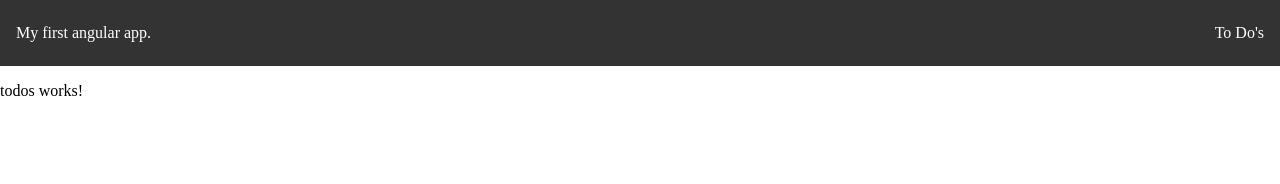
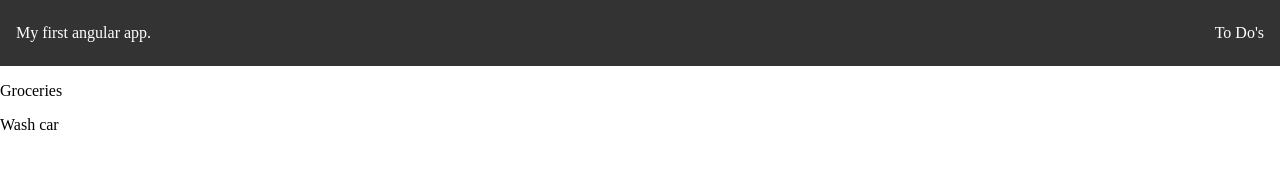
Before and after one commit to suffle-girl/first-angular-app, an Angular app: page /todos in a window 1280 px wide. Shown: the top 184 px of the page. Built offline with nearby package versions, Linux system fonts and the light colour scheme.

Commit message:
Angular services.

```diff
--- /dev/null
+++ b/src/app/components/todo-item/todo-item.component.html
@@ -0,0 +1 @@
+<p>todo-item works!</p>
--- /dev/null
+++ b/src/app/model/todo.type.ts
@@ -0,0 +1,6 @@
+export type Todo = {
+  userId: number;
+  completed: boolean;
+  title: string;
+  id: number;
+};
--- /dev/null
+++ b/src/app/services/todos.service.ts
@@ -0,0 +1,23 @@
+import { Injectable } from '@angular/core';
+import { Todo } from '../model/todo.type';
+
+@Injectable({
+  providedIn: 'root',
+})
+export class TodosService {
+  toDoitems: Array<Todo> = [
+    {
+      title: 'Groceries',
+      id: 0,
+      userId: 1,
+      completed: false,
+    },
+    {
+      title: 'Wash car',
+      id: 1,
+      userId: 1,
+      completed: false,
+    },
+  ];
+  constructor() {}
+}
--- a/src/app/todos/todos.component.html
+++ b/src/app/todos/todos.component.html
@@ -1 +1,3 @@
-<p>todos works!</p>
+@for (todo of todoItems(); track todo.id) {
+<p>{{ todo.title }}</p>
+}
--- a/src/app/todos/todos.component.ts
+++ b/src/app/todos/todos.component.ts
@@ -1,12 +1,20 @@
-import { Component } from '@angular/core';
+import { Component, inject, OnInit, signal } from '@angular/core';
+import { TodosService } from '../services/todos.service';
+import { Todo } from '../model/todo.type';
 
 @Component({
   selector: 'app-todos',
   standalone: true,
   imports: [],
   templateUrl: './todos.component.html',
-  styleUrl: './todos.component.scss'
+  styleUrl: './todos.component.scss',
 })
-export class TodosComponent {
+export class TodosComponent implements OnInit {
+  todoService = inject(TodosService);
+  todoItems = signal<Array<Todo>>([]);
 
+  ngOnInit(): void {
+    console.log(this.todoService.toDoitems);
+    this.todoItems.set(this.todoService.toDoitems);
+  }
 }
```
Also changed, not shown: src/app/components/todo-item/todo-item.component.ts (added, +12 -0 lines), src/app/components/todo-item/todo-item.component.scss (added), 2 other files (tests, documents, lock files or other folders).
